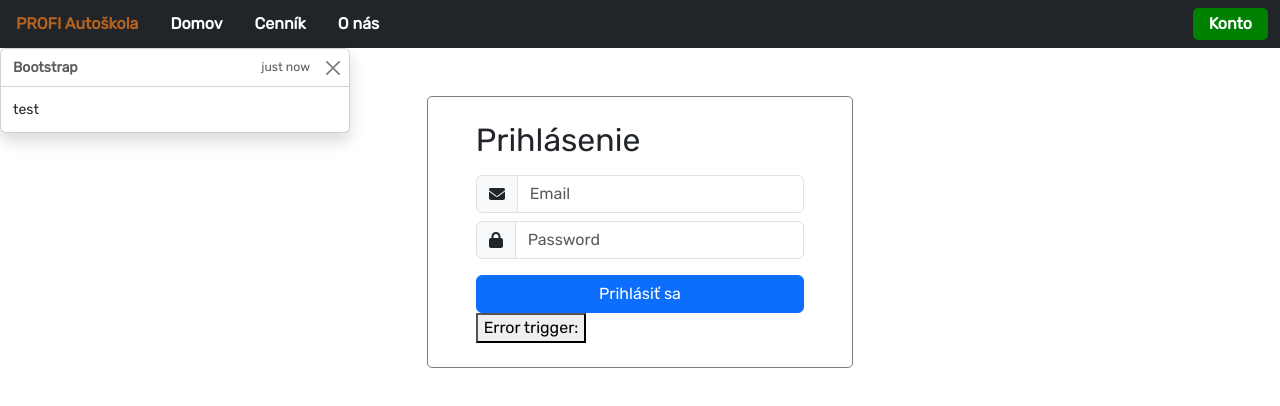
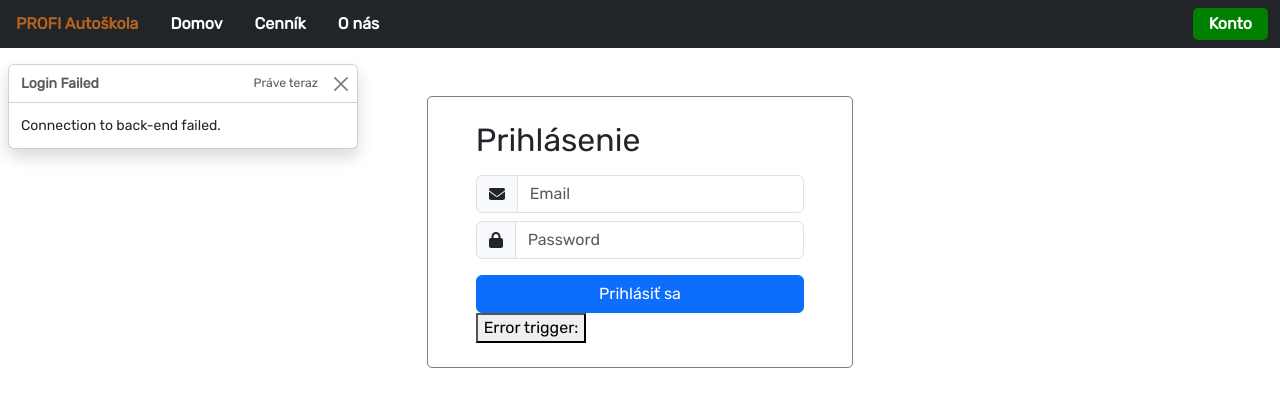
Before and after one commit to peto123455/vaii, a Vue app in the folder vaii-frontend/: page /login in a window 1280 px wide. Both pictures are taken after a click on the button "Error trigger:". Shown: the top 406 px of the page. Built offline with nearby package versions, Linux system fonts and the light colour scheme.

Commit message:
Improved toasts

```diff
--- a/vaii-frontend/src/components/Login.vue
+++ b/vaii-frontend/src/components/Login.vue
@@ -15,7 +15,7 @@ import state from "@/state"
         <input type="password" class="form-control" placeholder="Password" required="true" id="password">
       </div>
       <button type="submit" class="btn btn-primary mt-3 w-100">Prihlásiť sa</button>
-      <button type="button" @click="state.methods.CreatePopup({id: state.methods.GetId(), msg: 'test'})">
+      <button type="button" @click="state.methods.CreatePopup({title: 'Login Failed', msg: 'Connection to back-end failed.'})">
         Error trigger: {{ count }}
       </button>
     </form>
--- /dev/null
+++ b/vaii-frontend/src/components/Popup.vue
@@ -0,0 +1,47 @@
+<script setup lang="ts">
+  import { onMounted, onUpdated, ref } from "vue";
+  import { Toast } from "bootstrap";
+  import state from "@/state"
+
+  const props = defineProps({
+    id: Number,
+    title: String,
+    msg: String
+  })
+
+  const element = ref(null);
+
+  onMounted(() => {
+    var toast = new Toast(element.value);
+    toast.show();
+
+    element.value.addEventListener("hidden.bs.toast", function () {
+      console.log(toast);
+      //toast.show();
+      state.methods.RemovePopup(props.id);
+    });
+  });
+
+  onUpdated(() => {
+    var toast = new Toast(element.value);
+
+    toast.show();
+  });
+</script>
+
+<template>
+  <div ref="element" v-bind:id="props.id" class="toast" role="alert" data-bs-autohide="true" data-bs-animation="true">
+    <div class="toast-header">
+      <strong class="me-auto">{{ props.title }}</strong>
+      <small class="text-muted">Práve teraz</small>
+      <button type="button" class="btn-close" data-bs-dismiss="toast" aria-label="Close"></button>
+    </div>
+    <div class="toast-body">
+      {{ props.msg }}
+    </div>
+  </div>
+</template>
+
+<style scoped>
+
+</style>
--- a/vaii-frontend/src/components/Popups.vue
+++ b/vaii-frontend/src/components/Popups.vue
@@ -1,39 +1,14 @@
 <script setup lang="ts">
   import { onUpdated } from "vue";
   import { Toast } from "bootstrap";
+  import Popup from "./Popup.vue"
   import state from "@/state"
 
-  onUpdated(() => {
-    const hiddenToasts = state.state.popups.filter((obj) => {
-      return obj.show != true;
-    });
-
-    hiddenToasts.forEach(function (error) {
-      var errorToast = document.getElementById(error.id);
-      var toast = new Toast(errorToast);
-
-      toast.show();
-      error.show = true; //TODO: OPRAVIŤ
-
-      errorToast.addEventListener("hidden.bs.toast", function () {
-        state.methods.RemovePopup(error.id);
-      });
-    });
-  });
 </script>
 
 <template>
-  <div class="toast-container">
-    <div v-for="item in state.state.popups" v-bind:id="item.id" class="toast" role="alert" data-bs-autohide="true" data-bs-animation="false">
-      <div class="toast-header">
-        <strong class="me-auto">Bootstrap</strong>
-        <small class="text-muted">just now</small>
-        <button type="button" class="btn-close" data-bs-dismiss="toast" aria-label="Close"></button>
-      </div>
-      <div class="toast-body">
-        {{ item.msg }}
-      </div>
-    </div>
+  <div class="toast-container mt-3 mx-2">
+    <Popup v-for="item in state.state.popups" :id="item.id" :title="item.title" :msg="item.msg" :shown="item.shown" />
   </div>
 </template>
 
--- a/vaii-frontend/src/state/index.ts
+++ b/vaii-frontend/src/state/index.ts
@@ -7,6 +7,9 @@ const state = reactive({
 
 const methods = {
   CreatePopup(data: any) {
+    data.shown = false;
+    data.id = methods.GetId();
+
     state.popups.push(data);
 
     /*setTimeout(() => {
@@ -14,11 +17,16 @@ const methods = {
     }, 5000);*/
   },
   RemovePopup(id: number) {
+    state.popups = state.popups.filter((item) => {
+      return item.id !== id;
+    });
+  },
+  Show(id: number) {
     const index = state.popups.findIndex((item) => {
       return item.id === id;
     });
     if (index !== -1) {
-      state.popups.splice(index, 1);
+      state.popups[index].shown = true;
     }
   },
   GetId(): number {
@@ -26,7 +34,7 @@ const methods = {
 
     state.popups.forEach((item) => {
       if (item.id >= max) max = item.id + 1;
-    });
+  });
 
     return max;
   }
```
